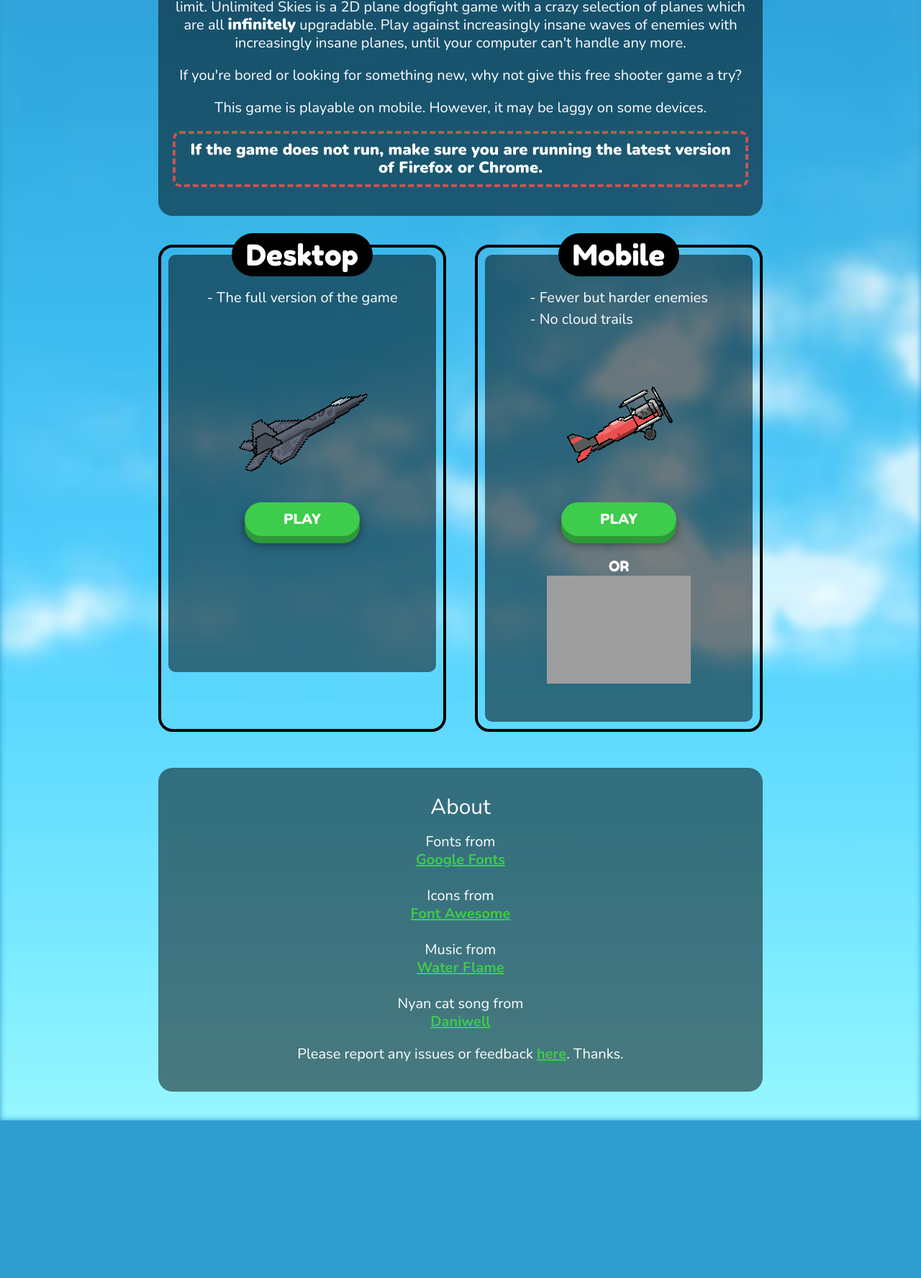
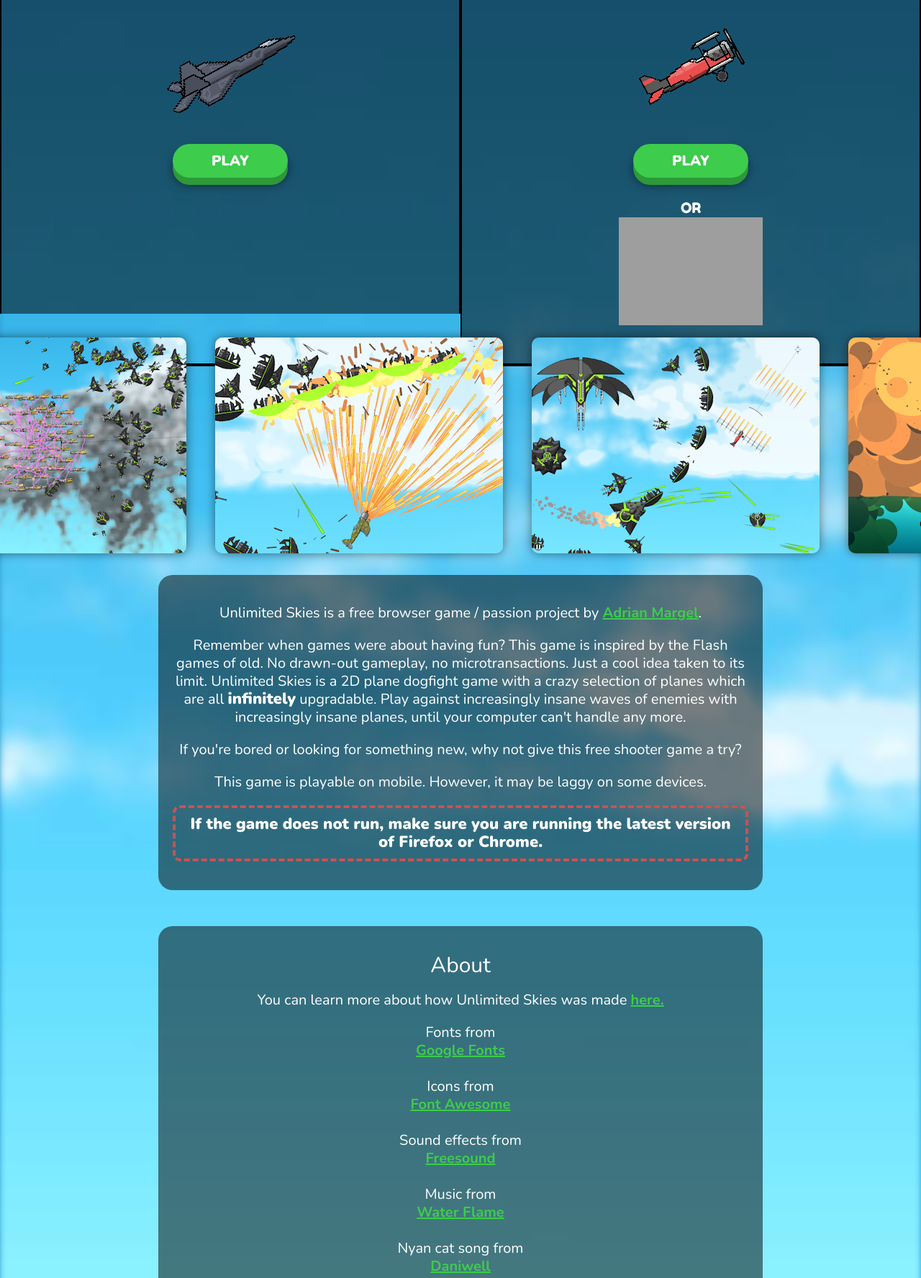
Before and after one commit to AdrianMargel/unlimited-skies, a plain HTML site: page client/index.html in a window 1280 px wide. Shown: the part 370-2146 px from the top of the page at 72% size. Before the commit the page ends 1927 px from the top, so only its background shows below. Drawn offline with nearby package versions, Linux system fonts and the light colour scheme; grey boxes are pictures that could not be loaded.

Commit message:
improve landing page

```diff
--- a/client/home.css
+++ b/client/home.css
@@ -7,6 +7,7 @@ body{
 	justify-content: center;
 	align-items: center;
 	flex-direction: column;
+	padding-bottom: 40px;
 }
 body>.background{
 	position: absolute;
@@ -23,7 +24,9 @@ body>.content{
 	align-items: stretch;
 	flex-direction: column;
 	position: relative;
-	padding-bottom: 40px;
+}
+body>.content.wide{
+	align-self: stretch;
 }
 body>div>.card{
 	max-width: 800px;
@@ -72,40 +75,43 @@ button{
 	background: none;
 }
 .playOptions{
-	max-width: 880px;
 	display:flex;
 	justify-content: center;
 	flex-wrap: wrap-reverse;
 }
 .play{
-	min-width: 250px;
-	max-width: 400px;
+	min-width: 300px;
 	flex-basis: 0;
 	flex-grow:1;
-	border:4px solid black;
-	border-radius: 20px;
-	margin:0 20px;
+	box-sizing: border-box;
 	margin-top:40px;
-	padding:10px;
-	box-sizing: border-box;
+	border-top:4px solid black;
+	border-bottom:4px solid black;
 }
 .play>div{
 	box-sizing: border-box;
 	min-height: 580px;
 	padding:10px;
 	padding-bottom: 50px;
-	border-radius: 10px;
-	background-color: #00000080;
+	border:2px solid black;
+	border-top:none;
+	border-bottom:none;
 	position: relative;
 	display: flex;
 	align-items: center;
 	flex-direction: column;
+	background-color: #00000080;
+	transition: background-color .1s, box-shadow .2s;
+}
+.play>div:hover{
+	background-color: #40404080;
+	box-shadow: 0 0 30px #00000080;
 }
 .play .title{
 	font-family: 'Fredoka One', sans-serif;
 	font-size:40px;
 	position: absolute;
-	top:-50px;
+	top:-52px;
 	padding:5px 20px;
 	border-radius: 100px;
 	background-color: #000000;
@@ -125,6 +131,27 @@ button{
 	font-family: 'Fredoka One', sans-serif;
 	font-size:20px;
 	margin:0;
+}
+.images{
+	user-select: none;
+	display:flex;
+	justify-content: center;
+	overflow: hidden;
+	margin-top: -60px;
+	margin-bottom: -40px;
+	z-index: 1;
+}
+.images>div{
+	max-height:300px;
+	min-height:300px;
+	max-width:400px;
+	min-width:400px;
+	background-position: center;
+	background-size: cover;
+
+	box-shadow: 0 0 13.36200832951853px #00000080;
+	border-radius: 10px;
+	margin:20px;
 }
 .buttonClickable{
 	margin-top:20px;
--- a/client/home.js
+++ b/client/home.js
@@ -1 +1,71 @@
 track("landing page",null);
+
+var last;
+var totalElapsed=0;
+let dispT=new Date().getTime();
+async function animation(timestamp) {
+	if(last===undefined){
+		last=timestamp;
+	}
+	let elapsed=timestamp-last;
+	last=timestamp;
+	let runSpeed=1000/60;
+	let animAmount=Math.min(elapsed/runSpeed,3);
+	totalElapsed+=animAmount;
+
+	spinImages(animAmount);
+
+	dispT=new Date().getTime();
+	window.requestAnimationFrame(animation);
+}
+window.requestAnimationFrame(animation);
+
+let images=document.querySelector(".images");
+let scrollX=0;
+let imgWidth=(400+40);
+function spinImages(t){
+	scrollX-=t;
+	if(scrollX>imgWidth){
+		scrollX-=imgWidth;
+		images.appendChild(images.children[0]);
+	}
+	if(scrollX<0){
+		scrollX+=imgWidth;
+		images.insertBefore(images.children[images.children.length-1],images.firstChild);
+	}
+	images.scroll(scrollX,0,{
+		// behavior: "smooth"
+	});
+}
+
+let imgDown=false;
+let mX;
+images.onmousedown=e=>{
+	imgDown=true;
+	mX=e.clientX;
+};
+document.body.onmouseup=e=>{
+	imgDown=false;
+};
+images.onmousemove=e=>{
+	if(imgDown){
+		let mX2=e.clientX;
+		spinImages(mX2-mX);
+		mX=mX2;
+	}
+};
+
+images.ontouchstart=e=>{
+	imgDown=true;
+	mX=e.changedTouches[0].clientX;
+};
+document.body.ontouchend=(e)=>{
+	imgDown=false;
+};
+images.ontouchmove=(e)=>{
+	if(imgDown){
+		let mX2=e.changedTouches[0].clientX;
+		spinImages(mX2-mX);
+		mX=mX2;
+	}
+};
--- a/client/index.html
+++ b/client/index.html
@@ -14,21 +14,10 @@
 </head>
 <body>
 	<div class="background"></div>
-	<div class="content">
+	<div class="content wide">
 		<h1>Unlimited Skies</h1>
 		<div class="titleImg">
 			<img src="img/logo.png" alt="Unlimited Skies"/>
-		</div>
-		<div class="card">
-			<p>Unlimited Skies is a free browser game / passion project by <a href="https://adrianmargel.ca/">Adrian Margel</a>.</p>
-
-			<p>Remember when games were about having fun? This game is inspired by the Flash games of old. No drawn-out gameplay, no microtransactions. Just a cool idea taken to its limit. Unlimited Skies is a 2D plane dogfight game with a crazy selection of planes which are all <b>infinitely</b> upgradable. Play against increasingly insane waves of enemies with increasingly insane planes, until your computer can't handle any more.</p>
-
-			<p>If you're bored or looking for something new, why not give this free shooter game a try?</p>
-
-			<p>This game is playable on mobile. However, it may be laggy on some devices.</p>
-
-			<p class="warning"><b>If the game does not run, make sure you are running the latest version of Firefox or Chrome.</b></p>
 		</div>
 		<div class="playOptions">
 			<div class="play">
@@ -61,11 +50,38 @@
 				</div>
 			</div>
 		</div>
+
+		<div class="images">
+			<div style="background-image: url('/img/finalboss.png');"></div>
+			<div style="background-image: url('/img/manyplane.png');"></div>
+			<div style="background-image: url('/img/podracerwave1.png');"></div>
+			<div style="background-image: url('/img/bulletspam.png');"></div>
+			<div style="background-image: url('/img/play-graphic-back.png');"></div>
+			<div style="background-image: url('/img/crazywave4.png');"></div>
+			<div style="background-image: url('/img/crazywave.png');"></div>
+			<div style="background-image: url('/img/dragon.png');"></div>
+			<div style="background-image: url('/img/balloon-side.png');"></div>
+		</div>
+	</div>
+	<div class="content">
+		<div class="card">
+			<p>Unlimited Skies is a free browser game / passion project by <a href="https://adrianmargel.ca/">Adrian Margel</a>.</p>
+
+			<p>Remember when games were about having fun? This game is inspired by the Flash games of old. No drawn-out gameplay, no microtransactions. Just a cool idea taken to its limit. Unlimited Skies is a 2D plane dogfight game with a crazy selection of planes which are all <b>infinitely</b> upgradable. Play against increasingly insane waves of enemies with increasingly insane planes, until your computer can't handle any more.</p>
+
+			<p>If you're bored or looking for something new, why not give this free shooter game a try?</p>
+
+			<p>This game is playable on mobile. However, it may be laggy on some devices.</p>
+
+			<p class="warning"><b>If the game does not run, make sure you are running the latest version of Firefox or Chrome.</b></p>
+		</div>
 		<div class="card">
 			<h2>About</h2>
+			<p>You can learn more about how Unlimited Skies was made <a href="https://adrianmargel.ca/projects/unlimitedSkies/">here.</a></p>
 			<p>
 			Fonts from<br><a href="https://fonts.google.com/">Google Fonts</a><br><br>
 			Icons from<br><a href="https://fontawesome.com/">Font Awesome</a><br><br>
+			Sound effects from<br><a href="https://freesound.org/">Freesound</a><br><br>
 			Music from<br><a href="https://www.waterflame.com/">Water Flame</a><br><br>
 			Nyan cat song from<br><a href="https://aidn.jp/">Daniwell</a>
 			</p>
```
Also changed, not shown: client/img/balloon-side.png (added), client/img/bulletspam.png (added), client/img/crazywave.png (added), client/img/crazywave4.png (added), client/img/dragon.png (added), client/img/finalboss.png (added), client/img/manyplane.png (added), client/img/play-graphic-back.png (added), client/img/podracerwave1.png (added), client/img/splash.png (added).
